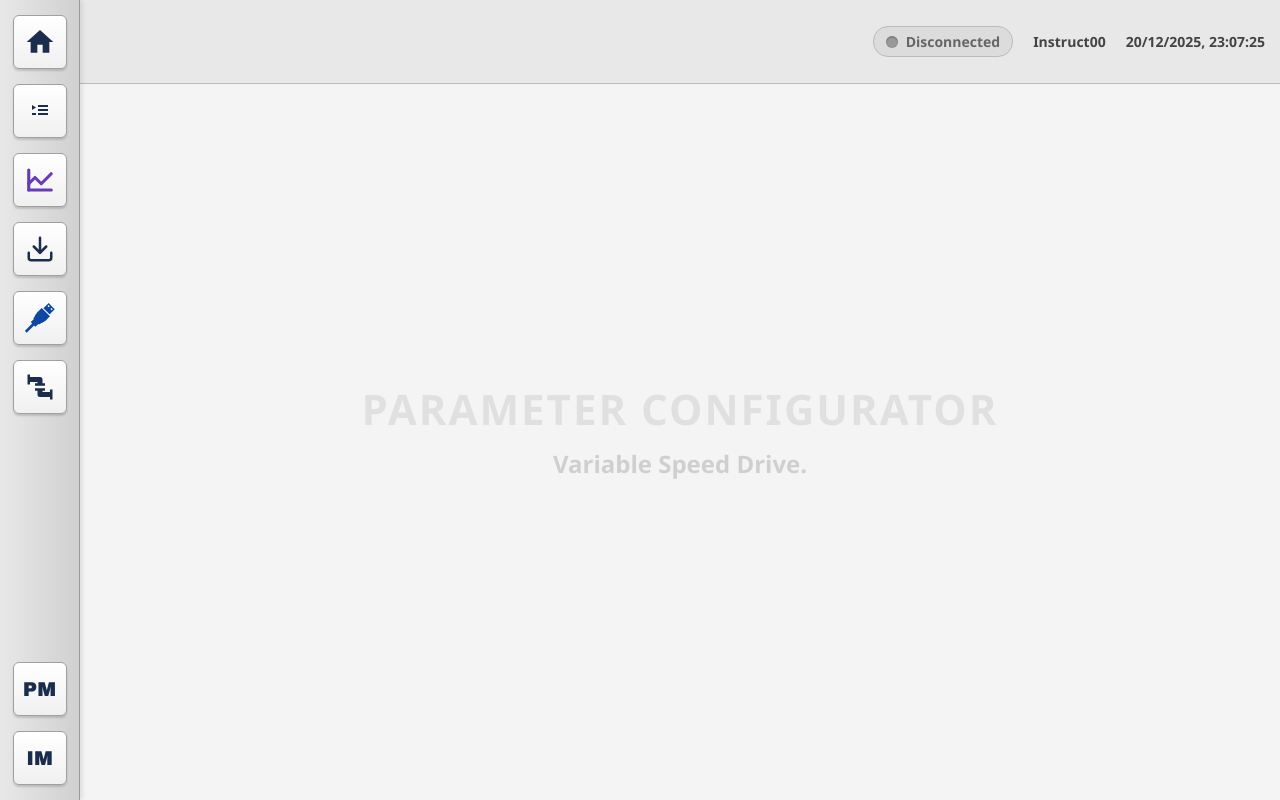
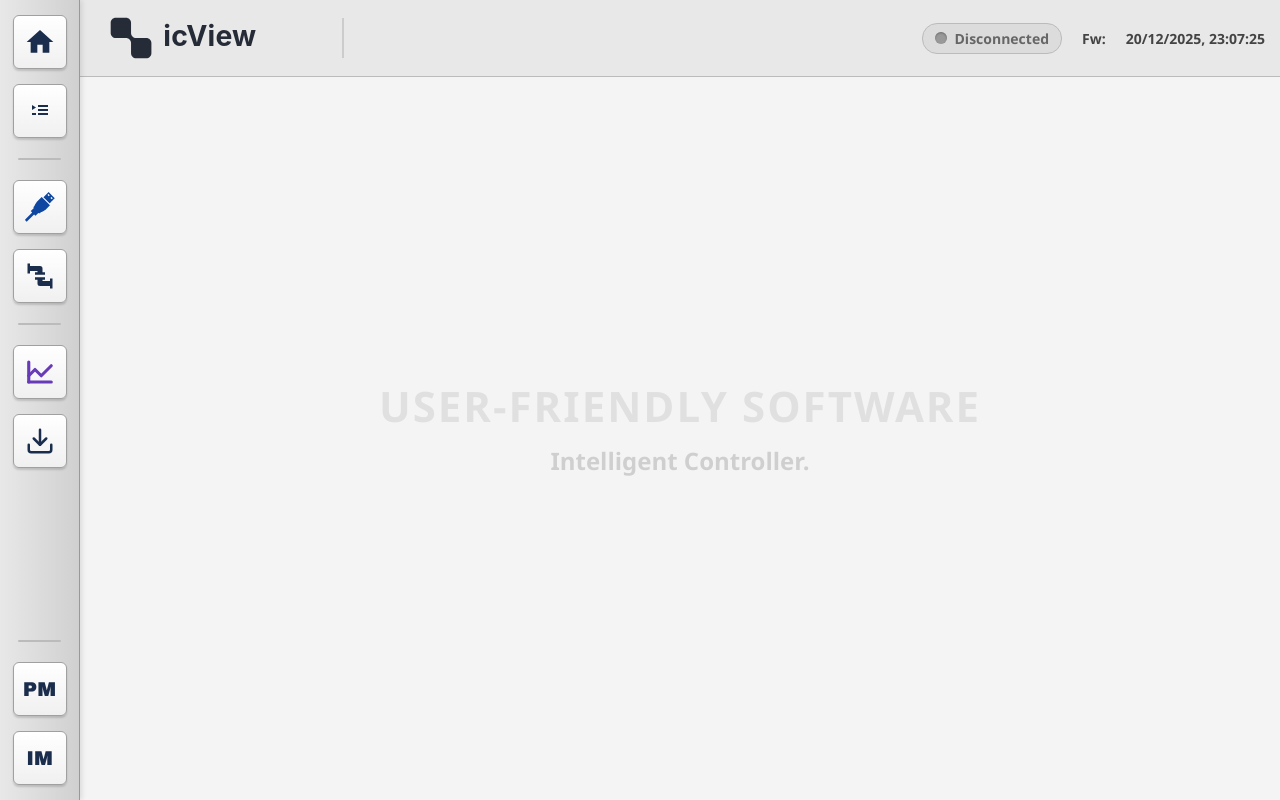
Before and after one commit to ahuaranga/VSD_Configurator, a Flask app: page / in a window 1280 px wide. Run offline with Flask 3, Linux system fonts and the light colour scheme.

Commit message:
Feat(UI/Logic): Rediseño de Sidebar/Header, lectura de Firmware y ajustes en Gráfica
- UI/Layout: Reorganizada la barra lateral con separadores para agrupar herramientas (Nav, Conexión, Gráfica, PM/IM).
- Header: Transformado a diseño horizontal compacto (84px). Alineación fija del logo icView y breadcrumbs para ganar espacio vertical.
- Backend: Agregados registros de Firmware (fw_ver_code: 1, fw_rel_code: 2) al mapa Modbus.
- Lógica: Implementada lectura única de versión de FW al conectar. Agregada conversión Decimal->Hex para formateo correcto (ej. 8487 -> 2.127r10).
- Refactor: Finalizada la alineación de la lista de variables y selectores en el módulo de gráficas.

```diff
--- a/modbus_map.py
+++ b/modbus_map.py
@@ -7,6 +7,24 @@
 """
 
 REGISTER_MAP = {
+    # ==========================================
+    # GRUPO 0: FIRMWARE CONTROLLER (Solo lectura al inicio)
+    # ==========================================
+    "fw_ver_code": {
+        "address": 1,
+        "type": "uint",
+        "scale": 1,
+        "unit": "",
+        "access": "ro"
+    },
+    "fw_rel_code": {
+        "address": 2,
+        "type": "uint",
+        "scale": 1,
+        "unit": "",
+        "access": "ro"
+    },
+
     # ==========================================
     # GRUPO 1: ALARMAS (Escritura/Lectura)
     # ==========================================
--- a/static/css/style.css
+++ b/static/css/style.css
@@ -8,7 +8,10 @@
     --highlight-blue: #2b65bd;
     --active-row-bg: #6cf;
     --font-main: 'Segoe UI', Tahoma, sans-serif;
-    --header-height: 84px;
+
+    /* CAMBIO: Reducido a 77px para alinear con la mitad del gap lateral */
+    --header-height: 77px;
+
     --btn-size: 54px;
     --toolbar-width: 80px;
     --input-bg: #eef6fa;
@@ -60,7 +63,16 @@
     box-shadow: 0 2px 3px rgba(0,0,0,0.05);
 }
 
-.header-left-group { display: flex; align-items: center; gap: 15px; }
+/* GRUPO IZQUIERDO: LOGO + BREADCRUMB (Horizontal) */
+.header-left-group {
+    display: flex;
+    flex-direction: row; /* Lado a lado */
+    align-items: center; /* Centrados verticalmente */
+    justify-content: flex-start;
+    gap: 20px; /* Espacio generoso antes de la línea */
+    height: 100%;
+    padding-left: 10px;
+}
 
 /* =========================================
    3. BOTONES Y CONTROLES (ESTILO HMI)
@@ -100,10 +112,33 @@
     filter: drop-shadow(0 0 1px rgba(46, 125, 50, 0.4));
 }
 
+
+/* Nuevo: Separador Horizontal para la Barra Lateral */
+.sidebar-separator {
+    width: 80%;       /* Ocupa el 50% del ancho de la barra */
+    height: 2px;      /* Grosor de la línea */
+    background-color: #bbb; /* Color gris suave */
+    margin: 5px auto; /* Centrado horizontalmente */
+    flex-shrink: 0;   /* Evita que se aplaste */
+    border-radius: 1px;
+}
+
 /* =========================================
    4. INDICADORES DE ESTADO (TOP BAR)
    ========================================= */
-.breadcrumb { font-weight: 600; font-size: 16px; color: #333; white-space: nowrap; }
+.breadcrumb {
+    font-weight: 600;
+    font-size: 16px;
+    color: #333;
+    white-space: nowrap;
+
+    /* SEPARADOR VISUAL */
+    border-left: 2px solid #ccc;
+    padding-left: 20px;
+    height: 40px;
+    display: flex;
+    align-items: center;
+}
 
 .status-bar {
     font-size: 14px; color: #444; font-weight: bold; white-space: nowrap;
@@ -335,6 +370,7 @@
     min-width: 120px; justify-content: center;
 }
 
+/* SELECTOR ANCHO (200px) */
 .chart-select {
     border: 1px solid #aaa;
     border-radius: 0 4px 4px 0;
@@ -372,15 +408,15 @@
     display: flex; gap: 20px; height: calc(100vh - 250px); align-items: flex-start;
 }
 
-/* 2. Lista lateral ajustada al nuevo ancho total (120 + 200 = 320) */
+/* LISTA DE VARIABLES SINCRONIZADA */
 .added-vars-box {
     background-color: #ffffff;
     border: 1px solid #7a9cc6;
 
-    /* CAMBIO: Aumentamos de 280px a 320px */
+    /* 320px = 200px (select) + 120px (label) */
     width: 320px;
 
-    height: calc(100% - 56px);
+    height: calc(100% - 56px); /* -56px para alinearse con el gráfico */
     overflow-y: auto;
     padding: 5px;
     box-shadow: inset 0 1px 3px rgba(0,0,0,0.05);
@@ -413,12 +449,8 @@
 
 /* Leyenda Personalizada */
 .custom-legend-container {
-    display: flex;
-    justify-content: space-between;
-    align-items: flex-start;
-    margin-top: 5px;
-    padding-top: 5px;
-    border-top: 1px solid #eee;
+    display: flex; justify-content: space-between; align-items: flex-start;
+    margin-top: 5px; padding-top: 5px; border-top: 1px solid #eee;
     min-height: 30px;
     font-size: 14px;
 }
--- a/templates/index.html
+++ b/templates/index.html
@@ -28,17 +28,7 @@
                 </svg>
             </div>
 
-            <div class="hmi-btn chart-btn" onclick="openChartModule()" title="Open Chart">
-                <svg width="30" height="30" viewBox="0 0 24 24" fill="none" stroke="#673ab7" stroke-width="2.5" stroke-linecap="round" stroke-linejoin="round">
-                    <path d="M3 20h18" />
-                    <path d="M3 4v16" />
-                    <path d="M3 15l5-5 5 5 8-8" />
-                </svg>
-            </div>
-
-            <div class="hmi-btn download-btn" onclick="downloadConfig()" title="Download Config">
-                <svg width="30" height="30" viewBox="0 0 24 24" fill="none" stroke="#1a2d4c" stroke-width="2" stroke-linecap="round" stroke-linejoin="round"><path d="M21 15v4a2 2 0 0 1-2 2H5a2 2 0 0 1-2-2v-4"/><polyline points="7 10 12 15 17 10"/><line x1="12" y1="15" x2="12" y2="3"/></svg>
-            </div>
+            <div class="sidebar-separator"></div>
 
             <div class="hmi-btn config-btn" onclick="openConfigModal()" title="Configure Port">
                 <svg xmlns="http://www.w3.org/2000/svg" width="30" height="30" viewBox="0 0 514 520" fill="currentColor"><path d="M 286 85 L 203 168 L 177 207 L 163 235 L 160 245 L 154 249 L 146 259 L 145 272 L 148 280 L 97 331 L 121 355 L 121 357 L 0 477 L 0 491 L 26 517 L 154 389 L 179 412 L 228 362 L 242 369 L 254 368 L 263 362 L 268 353 L 296 343 L 319 331 L 339 318 L 354 306 L 430 230 Z M 407 1 L 317 91 L 328 102 L 329 102 L 344 117 L 344 118 L 423 197 L 425 197 L 442 180 L 442 179 L 459 162 L 460 162 L 465 157 L 465 156 L 475 146 L 476 146 L 477 145 L 477 144 L 513 108 L 465 60 L 465 59 L 419 14 L 419 13 Z M 454 86 L 456 86 L 477 107 L 477 109 L 461 125 L 460 125 L 438 103 L 438 102 Z M 404 34 L 426 56 L 426 57 L 410 73 L 408 73 L 388 53 L 388 52 L 387 51 L 387 50 L 394 43 L 395 43 L 396 42 L 396 41 L 402 35 L 403 35 Z" fill-rule="evenodd"/></svg>
@@ -53,9 +43,25 @@
                 </svg>
             </div>
 
+            <div class="sidebar-separator"></div>
+
+            <div class="hmi-btn chart-btn" onclick="openChartModule()" title="Open Chart">
+                <svg width="30" height="30" viewBox="0 0 24 24" fill="none" stroke="#673ab7" stroke-width="2.5" stroke-linecap="round" stroke-linejoin="round">
+                    <path d="M3 20h18" />
+                    <path d="M3 4v16" />
+                    <path d="M3 15l5-5 5 5 8-8" />
+                </svg>
+            </div>
+
+            <div class="hmi-btn download-btn" onclick="downloadConfig()" title="Download Config">
+                <svg width="30" height="30" viewBox="0 0 24 24" fill="none" stroke="#1a2d4c" stroke-width="2" stroke-linecap="round" stroke-linejoin="round"><path d="M21 15v4a2 2 0 0 1-2 2H5a2 2 0 0 1-2-2v-4"/><polyline points="7 10 12 15 17 10"/><line x1="12" y1="15" x2="12" y2="3"/></svg>
+            </div>
+
         </div>
 
         <div class="toolbar-group bottom">
+            <div class="sidebar-separator"></div>
+
             <div class="hmi-btn text-icon-btn" title="PM Function">PM</div>
             <div class="hmi-btn text-icon-btn" title="IM Function">IM</div>
         </div>
@@ -65,14 +71,30 @@
 
         <header class="top-bar">
             <div class="header-left-group">
+
+                <svg xmlns="http://www.w3.org/2000/svg"
+                     viewBox="1200 2200 2600 600"
+                     height="50"
+                     role="img" aria-label="icView logo"
+                     style="display: block;">
+
+                     <path fill="#252B37" d="M1268.236,2316.773c0-33.731,27.345-61.076,61.076-61.076h122.152
+                            c33.731,0,61.076,27.344,61.076,61.076v119.943c0.002,0.733,0.004,1.469,0.004,2.208c0,33.683,27.267,60.998,60.93,61.076
+                            c0.048,0,0.094,0,0.142,0h122.151c33.731,0,61.076,27.345,61.076,61.076v122.152c0,33.731-27.345,61.076-61.076,61.076h-122.151
+                            c-33.731,0-61.076-27.345-61.076-61.076v-122.152c0-0.17,0.001-0.338,0.002-0.508c-0.274-33.496-27.512-60.568-61.074-60.568
+                            c-0.158,0-0.315,0-0.473,0h-121.682c-33.731,0-61.076-27.345-61.076-61.076V2316.773z"/>
+                     <text x="1900" y="2595" fill="#252B37" font-family="Inter, Segoe UI, Arial, sans-serif" font-size="340" font-weight="700" letter-spacing="2">icView</text>
+                </svg>
+
                 <div class="breadcrumb" id="breadcrumb"></div>
             </div>
+
             <div class="status-bar">
                 <div id="top-conn-indicator" class="conn-indicator">
                     <span class="led-dot"></span>
                     <span class="conn-text">Disconnected</span>
                 </div>
-                <span class="user-id">Instruct00</span>
+                <span class="user-id" id="fw-display">Fw:</span>
                 <span class="datetime" id="clock">-- --- ---- --:--:--</span>
             </div>
         </header>
@@ -84,7 +106,7 @@
             <main class="main-panel">
 
                 <div id="view-home" class="view-section">
-                    <div class="home-placeholder"><h1>PARAMETER CONFIGURATOR</h1><p>Variable Speed Drive.</p></div>
+                    <div class="home-placeholder"><h1>USER-FRIENDLY SOFTWARE</h1><p>Intelligent Controller.</p></div>
                 </div>
 
                 <div id="view-default" class="view-section" style="display: none;">
@@ -379,7 +401,7 @@
                     <div class="chart-main-layout">
                         <div class="added-vars-box">
                             <ul id="chart-added-list" class="simple-list">
-                            </ul>
+                                </ul>
                         </div>
 
                         <div class="chart-right-wrapper">
```
Also changed, not shown: static/js/script.js (+54 -16 lines).
